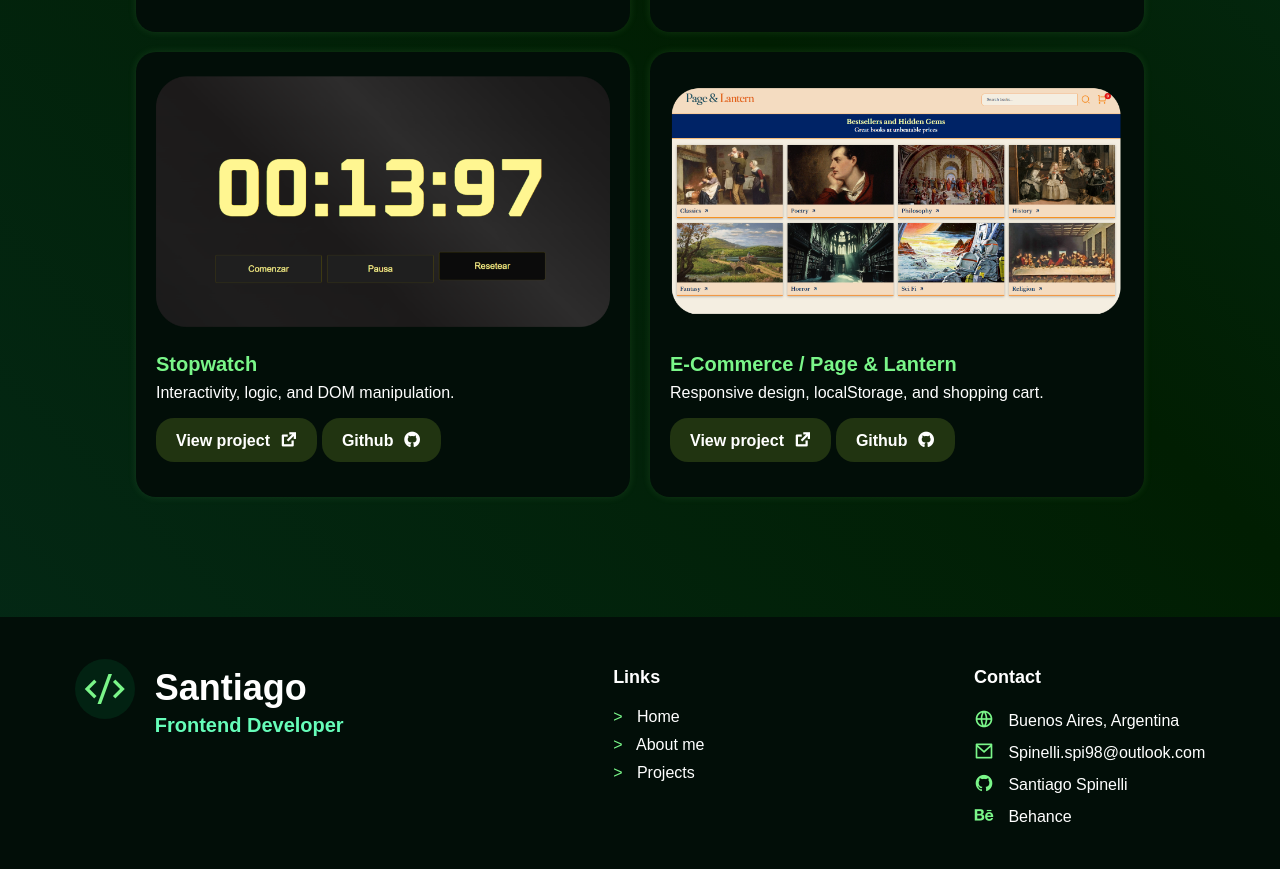
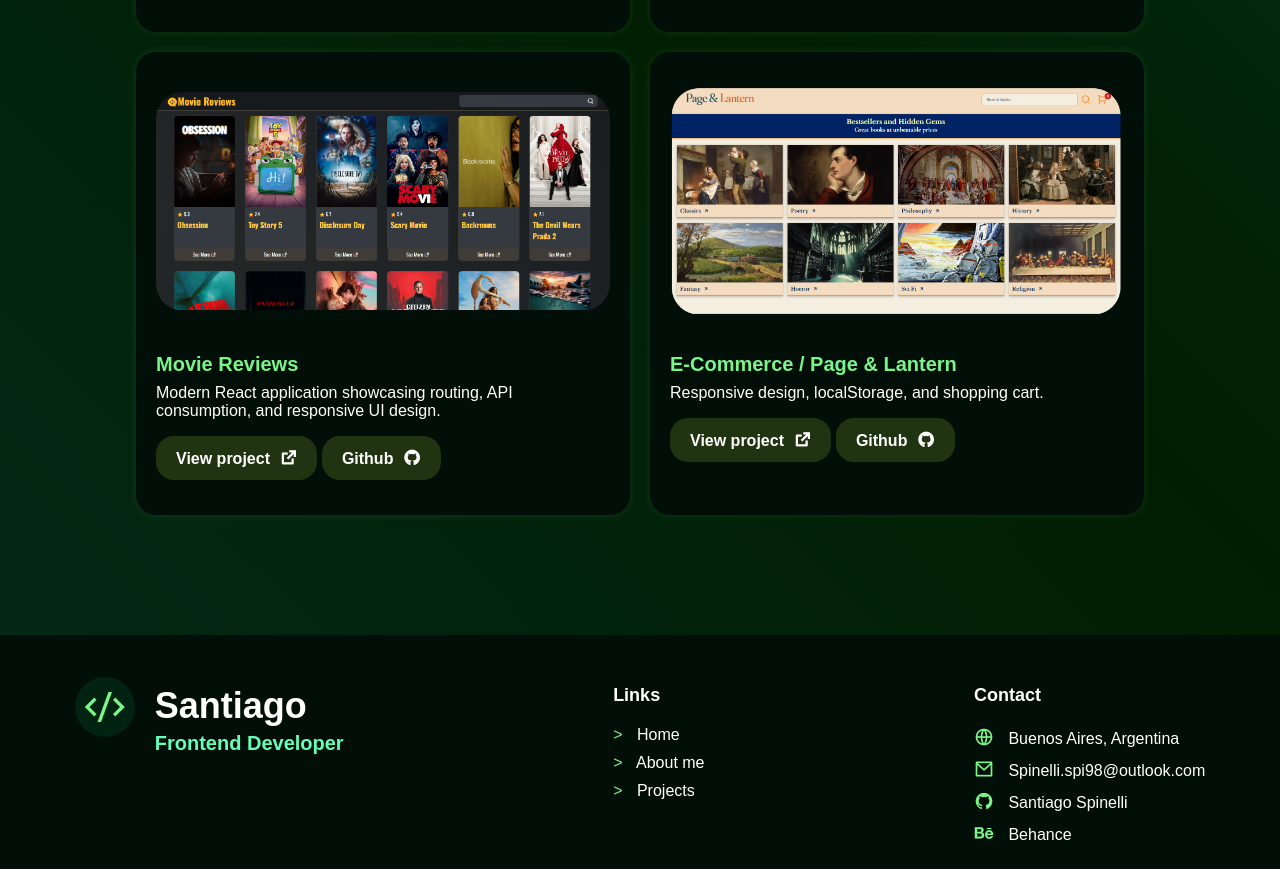
Before and after one commit to SpinelliSantiago/portfolio, a plain HTML site: page index.html in a window 1280 px wide. Shown: the part 2842-3711 px from the top of the page. Drawn offline with nearby package versions, Linux system fonts and the light colour scheme.

Commit message:
add a new project to the project section (movie reviews)

```diff
--- a/index.html
+++ b/index.html
@@ -264,15 +264,15 @@
                 </div>
 
                 <div class="project">
-                    <img src="assets/projects/stopwatch.png">
+                    <img src="assets/projects/movie-reviews.png">
                     <div class="project_text">
-                        <h4>Stopwatch</h4>
-                        <p>Interactivity, logic, and DOM manipulation.</p>
-                        <a href="https://stopwatch-app-mu-two.vercel.app" target="_blank" class="project_btn">
+                        <h4>Movie Reviews</h4>
+                        <p>Modern React application showcasing routing, API consumption, and responsive UI design.</p>
+                        <a href="https://movie-reviews-rose.vercel.app/" target="_blank" class="project_btn">
                             View project
                             <i class="ri-external-link-line"></i>
                         </a>
-                        <a href="https://github.com/SpinelliSantiago/stopwatch-app" target="_blank" class="project_btn">
+                        <a href="https://github.com/SpinelliSantiago/movie-reviews" target="_blank" class="project_btn">
                             Github
                             <i class="ri-github-fill"></i>
                         </a>
```
Also changed, not shown: assets/projects/movie-reviews.png (added).
